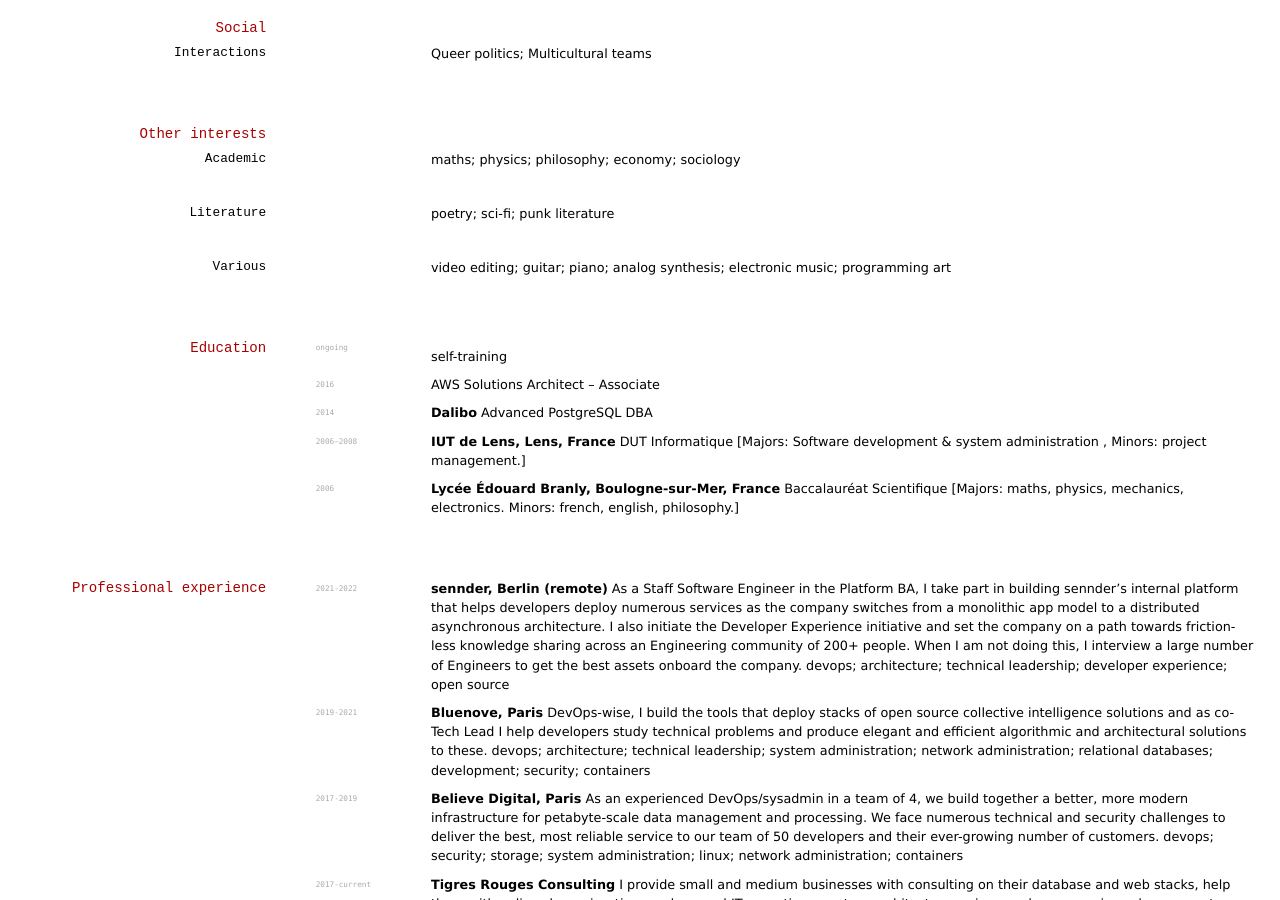
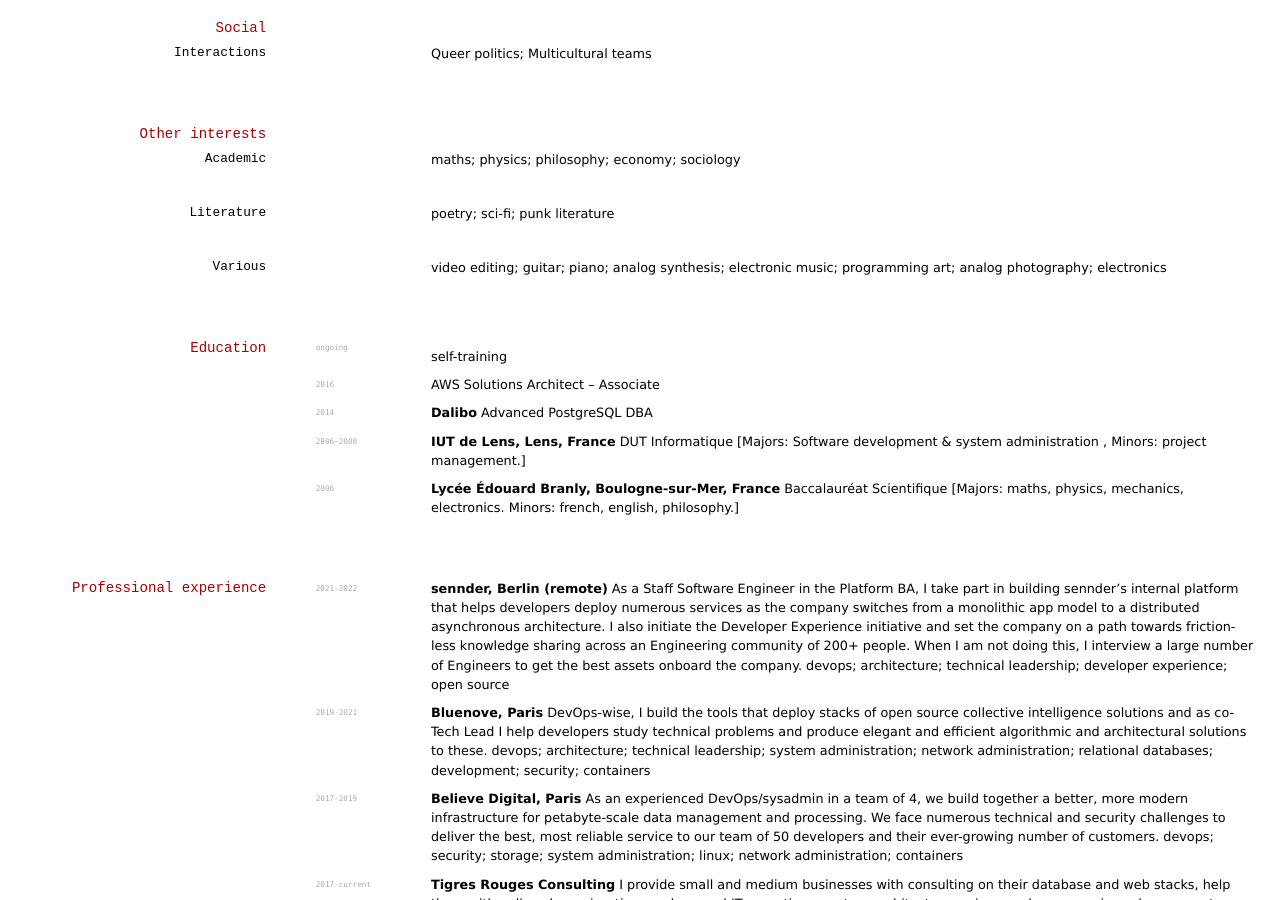
Before and after one commit to ChloeTigre/matcha-cv.github.io, a Jekyll site: the page built from public/index.md, in a window 1280 px wide and 900 px high, scrolled down 1373 px. Built offline with Jekyll 4.4.1, drawn with Linux system fonts in a browser that asks for light colours.

Commit message:
publishing pages

```diff
--- a/public/index.md
+++ b/public/index.md
@@ -92,7 +92,7 @@ maths; physics; philosophy; economy; sociology
 poetry; sci-fi; punk literature
 
 ### Various
-video editing; guitar; piano; analog synthesis; electronic music; programming art
+video editing; guitar; piano; analog synthesis; electronic music; programming art; analog photography; electronics
 
 ## Education
 
```
